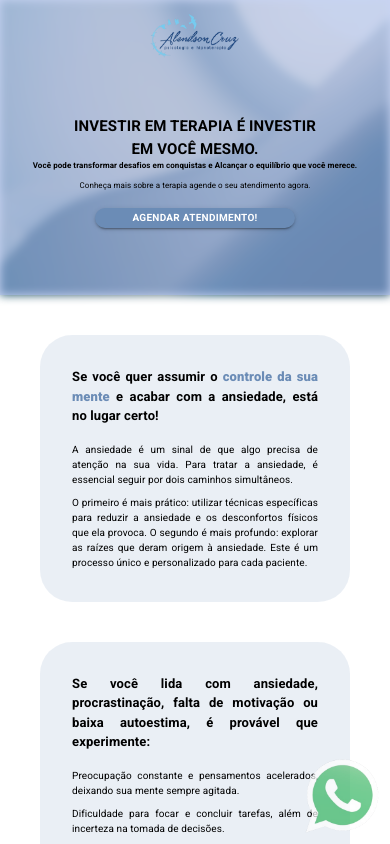
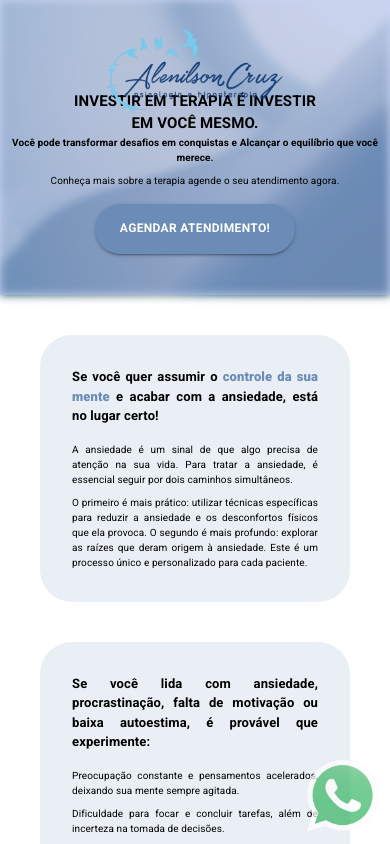
Before and after one commit to kelvinteixeira/site-official-alenilson, a React (Vite) app: page / in a window 390 px wide. Shown: the top 844 px of the page. Built offline with nearby package versions, Linux system fonts and the light colour scheme; the HTML template or start-up script is replaced by a standard one.

Commit message:
refactor: Font sizes

```diff
--- a/src/components/FirstSection.tsx
+++ b/src/components/FirstSection.tsx
@@ -44,7 +44,7 @@ export const FirstSection = () => {
           </Typography>
           <Typography
             fontWeight={"bold"}
-            fontSize={isMobile ? 8 : 15}
+            fontSize={isMobile ? 10 : 15}
             marginBottom={1}
             align={isTablet ? "center" : "justify"}
           >
@@ -52,7 +52,7 @@ export const FirstSection = () => {
             que você merece.
           </Typography>
           <Typography
-            fontSize={isMobile ? 8 : 15}
+            fontSize={isMobile ? 10 : 15}
             marginBottom={2}
             align={isTablet ? "center" : "justify"}
           >
@@ -68,9 +68,9 @@ export const FirstSection = () => {
               sx={{
                 borderRadius: 10,
                 width: isMobile ? 200 : 320,
-                height: isMobile ? 20 : 50,
+                height: 50,
                 fontWeight: "bold",
-                fontSize: isMobile ? 10 : "auto",
+                fontSize: isMobile ? 12 : "auto",
               }}
             >
               Agendar atendimento!
--- a/src/components/Header.tsx
+++ b/src/components/Header.tsx
@@ -29,7 +29,7 @@ export const Header = () => {
       {isTablet || isMobile ? (
         <Grid container justifyContent={"center"}>
           <img
-            style={{ width: isMobile ? 100 : 200, position: "absolute" }}
+            style={{ width: 200, position: "absolute" }}
             src="/images/AlenilsonLogo.png"
           />
         </Grid>
```
